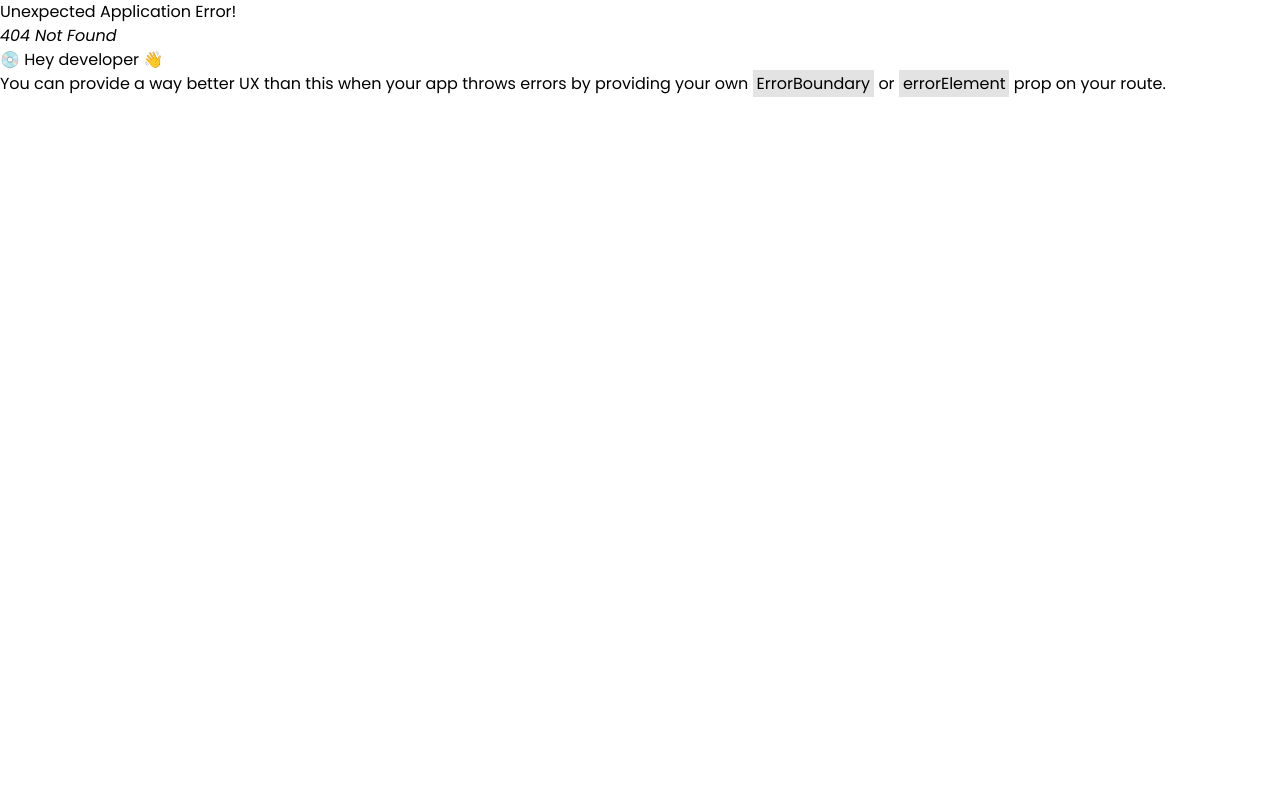
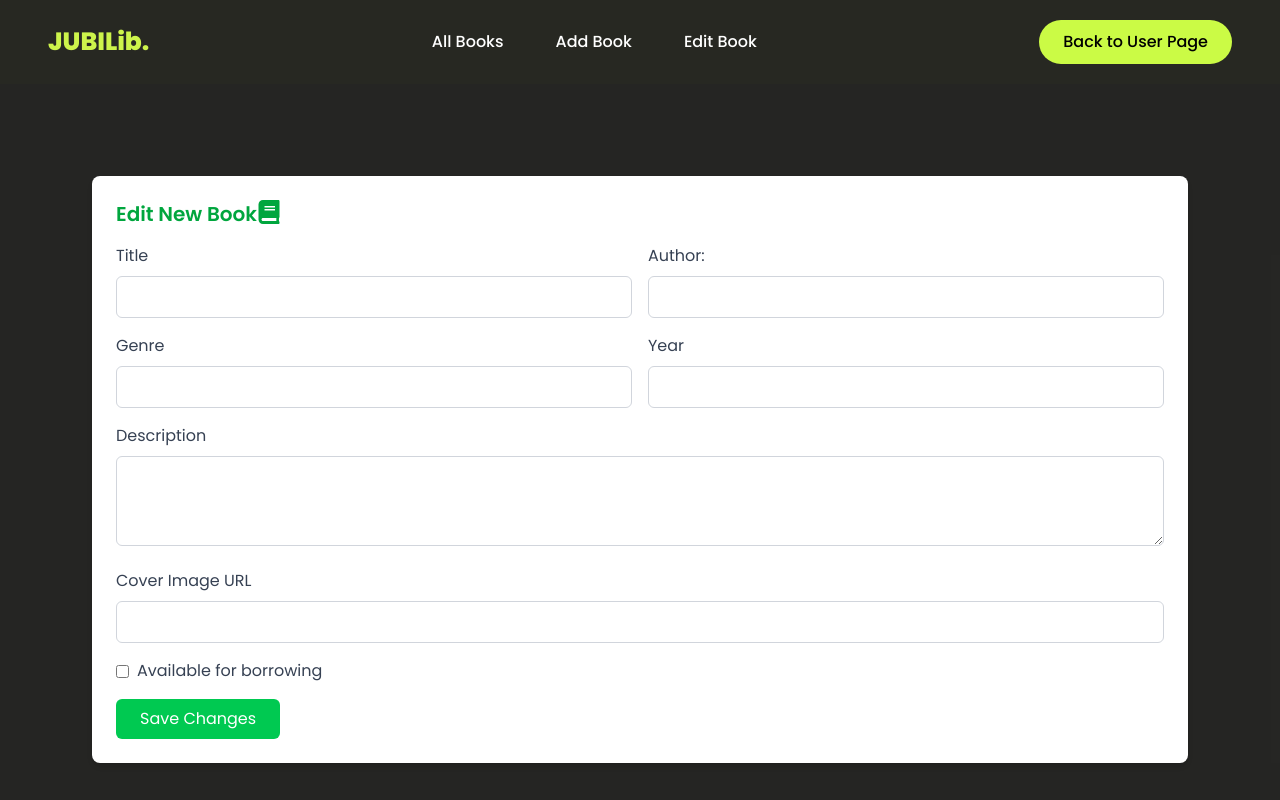
Before and after one commit to JIBU-Library-Project/JUBI-Front-End, a React (Vite) app: page /edit-book/1 in a window 1280 px wide. Before the commit this address had no page. Shown: the top 800 px of the page. Built offline with nearby package versions, Linux system fonts and the light colour scheme; no server answers.

Commit message:
changes made

```diff
--- a/src/App.jsx
+++ b/src/App.jsx
@@ -34,7 +34,7 @@ const App = () => {
       element: <AddBookForm />,
     },
     {
-      path: "/edit-book",
+      path: "/edit-book/:id",
       element: <EditBookForm />,
     },
     {
--- a/src/components/AddBookForm.jsx
+++ b/src/components/AddBookForm.jsx
@@ -1,23 +1,62 @@
 import React from "react";
 import PagesLayoutAdmin from "../layouts/PagesLayoutAdmin";
 import { FaBook } from "react-icons/fa";
+import axios from "axios";
+import { useNavigate } from "react-router";
 
 const AddBookForm = () => {
+
+  const navigate = useNavigate();
+
+  const handleSubmit = async (e) => {
+    //prevent form from refreshing
+    e.preventDefault();
+
+    const formData = e.target;
+
+    console.log(formData);
+
+    const payload = {
+      title: formData.title.value,
+      author: formData.author.value,
+      genre: formData.genre.value,
+      description: formData.description.value,
+      year: formData.year.value,
+      imageUrl: formData.imageUrl.value,
+      isAvailable: formData.isAvailable.value == "on" ? true : false,
+    };
+
+    try {
+      const res = await axios.post(
+        "https://jubi-back-end.onrender.com/books",
+        payload
+      );
+
+      alert("Added successfuly");
+      navigate("/books")
+    } catch (error) {
+      console.log(error);
+    }
+  };
+
   return (
     <PagesLayoutAdmin>
       <div className="bg-[#161614ee] p-3 min-h-screen">
-        <form className="bg-white p-6 rounded-lg shadow-md m-20">
+        <form
+          className="bg-white p-6 rounded-lg shadow-md m-20"
+          onSubmit={handleSubmit}
+        >
           <h3 className="text-xl font-semibold mb-4 text-[#00a63e] flex">
             Add New Book <FaBook className="w-6 h-6" />
           </h3>
 
-          <div className="grid grid-cols-1 md:grid-cols-2 gap-4 mb-4">
+          <div className="grid grid-cols-2 md:grid-cols-2 gap-4 mb-4">
             <div>
               <label className="block text-gray-700 mb-2">Title*</label>
               <input
                 type="text"
                 name="title"
-                value=""
+                // value=""
                 required
                 className="w-full px-3 py-2 border border-gray-300 rounded-md"
               />
@@ -28,7 +67,7 @@ const AddBookForm = () => {
               <input
                 type="text"
                 name="author"
-                value=""
+                // value=""
                 required
                 className="w-full px-3 py-2 border border-gray-300 rounded-md"
               />
@@ -39,7 +78,7 @@ const AddBookForm = () => {
               <input
                 type="text"
                 name="genre"
-                value=""
+                // value=""
                 className="w-full px-3 py-2 border border-gray-300 rounded-md"
               />
             </div>
@@ -49,7 +88,7 @@ const AddBookForm = () => {
               <input
                 type="number"
                 name="year"
-                value=""
+                // value=""
                 className="w-full px-3 py-2 border border-gray-300 rounded-md"
               />
             </div>
@@ -59,7 +98,7 @@ const AddBookForm = () => {
             <label className="block text-gray-700 mb-2">Description</label>
             <textarea
               name="description"
-              value=""
+              // value=""
               className="w-full px-3 py-2 border border-gray-300 rounded-md"
               rows="3"
             ></textarea>
@@ -70,7 +109,7 @@ const AddBookForm = () => {
             <input
               type="url"
               name="imageUrl"
-              value=""
+              // value=""
               className="w-full px-3 py-2 border border-gray-300 rounded-md"
             />
           </div>
--- a/src/components/BookCard.jsx
+++ b/src/components/BookCard.jsx
@@ -1,6 +1,7 @@
 import React from "react";
 import { useNavigate } from "react-router";
 import axios from "axios";
+import { FaEdit } from "react-icons/fa";
 
 const BookCard = ({ book, isAdmin }) => {
   const navigate = useNavigate();
@@ -13,16 +14,17 @@ const BookCard = ({ book, isAdmin }) => {
     }
   };
 
-  const handleDelete = async(id) => {
+  const handleDelete = async (id) => {
     try {
-      const res = await axios.delete(`https://jubi-back-end.onrender.com/books/${id}`);
-      alert(res.data.message)
-      fetch
+      const res = await axios.delete(
+        `https://jubi-back-end.onrender.com/books/${id}`
+      );
+      alert(res.data.message);
+      fetch;
     } catch (error) {
       console.log(error);
-
     }
-  }
+  };
 
   return (
     <div
@@ -42,8 +44,11 @@ const BookCard = ({ book, isAdmin }) => {
           <h2 className="font-semibold text-[#cfc039] mb-1">
             {book.title.replace(/^The\s+/i, "")}
           </h2>
-          <div id="book-child-container" className="flex w-full overflow-hidden ">
-            <div  id="book-childs" className="w-70">
+          <div
+            id="book-child-container"
+            className="flex w-full overflow-hidden "
+          >
+            <div id="book-childs" className="w-70">
               <p> {book.author}</p>
               <p>Genre: {book.genre}</p>
               <p>Year: {book.year}</p>
@@ -71,11 +76,17 @@ const BookCard = ({ book, isAdmin }) => {
 
           {isAdmin && (
             <>
-              <button className="text-yellow-600 hover:text-yellow-800 flex items-center gap-1">
+              <button
+                className="text-yellow-600 hover:text-yellow-800 flex items-center gap-1"
+                onClick={() => navigate(`/edit-book/${book.id}`)}
+              >
                 {/* <Edit size={18} /> */}
-                <span className="edit">Edit</span>
+                <span className="FaEdit">Edit</span>
               </button>
-              <button className="text-red-600 hover:text-red-800 flex items-center gap-1" onClick={() => handleDelete(book.id)}>
+              <button
+                className="text-red-600 hover:text-red-800 flex items-center gap-1"
+                onClick={() => handleDelete(book.id)}
+              >
                 {/* <Trash2 size={18} /> */}
                 <span className="delete">Delete</span>
               </button>
--- a/src/components/BookList.jsx
+++ b/src/components/BookList.jsx
@@ -2,7 +2,6 @@ import React, { useEffect, useState } from "react";
 import BookCard from "../components/BookCard";
 import axios from "axios";
 import SearchBar from "./SearchBar";
-
 
 const BookList = ({ isAdmin = false }) => {
   const [books, setBooks] = useState([]);
@@ -16,7 +15,7 @@ const BookList = ({ isAdmin = false }) => {
 
     try {
       const res = await axios.get("https://jubi-back-end.onrender.com/books");
-      const data = res.data;
+      const data = res.data.books;
       setBooks(data);
       console.log(data);
 
@@ -42,7 +41,9 @@ const BookList = ({ isAdmin = false }) => {
     setSearchTerm(term.toLowerCase());
   };
 
-const filteredBooks = books.filter(
+  const filteredBooks =
+    books?.length > 0 &&
+    books.filter(
       (book) =>
         book.title?.toLowerCase().includes(searchTerm) ||
         book.author?.toLowerCase().includes(searchTerm)
@@ -52,17 +53,14 @@ const filteredBooks = books.filter(
   if (!books || books.length === 0)
     return <p className="text-red">No Books Found</p>;
 
-
   return (
     <div>
-
       <div className="p-4">
-
-      <SearchBar onSearch={handleSearch}  />
+        <SearchBar onSearch={handleSearch} />
 
         <div className="grid grid-cols-1 sm:grid-cols-1 lg:grid-cols-5 gap-6 pt-4 p-5 overflow-hidden">
-        {filteredBooks.length > 0 ? (
-          filteredBooks.map((book) => (
+          {books.length > 0 ? (
+            books.map((book) => (
               <BookCard key={book.id} book={book} isAdmin={isAdmin} />
             ))
           ) : (
@@ -72,8 +70,6 @@ const filteredBooks = books.filter(
           )}
         </div>
       </div>
-
-
     </div>
   );
 };
--- a/src/components/EditBookForm.jsx
+++ b/src/components/EditBookForm.jsx
@@ -1,11 +1,74 @@
+import { useNavigate, useParams } from "react-router";
 import PagesLayoutAdmin from "../layouts/PagesLayoutAdmin";
 import { FaBook } from "react-icons/fa";
+import React, { useState, useEffect } from "react";
+import axios from "axios";
 
 const EditBookForm = () => {
+  const navigate = useNavigate();
+  const params = useParams();
+  const [book, setBook] = useState({});
+  const [formData, setFormData] = useState({});
+  const [loading, setLoading] = useState(true);
+
+  const fetchSingleBook = async () => {
+    setLoading(true);
+
+    try {
+      const res = await axios.get(
+        `https://jubi-back-end.onrender.com/books/${params.id}`
+      );
+
+      setBook(res.data.matchBook);
+
+      setLoading(false);
+    } catch (error) {
+      console.log(error);
+    } finally {
+      setLoading(false);
+    }
+  };
+
+  const handleSubmit = async (e) => {
+    // prevent form refreshing
+    e.preventDefault();
+
+    console.log(formData);
+
+    const payload = {
+      title: formData.title ?? book?.title,
+      author: formData.author ?? book?.author,
+      genre: formData.genre ?? book?.genre,
+      description: formData.description ?? book?.description,
+      year: formData.year ?? book?.year,
+      imageUrl: formData.imageUrl ?? book?.imageUrl,
+      isAvailable: book.isAvailable,
+    };
+
+    try {
+      const res = await axios.put(
+        `https://jubi-back-end.onrender.com/books/${params.id}`,
+        payload
+      );
+
+      alert("Added successfuly");
+      navigate("/books");
+    } catch (error) {
+      console.log(error);
+    }
+  };
+
+  useEffect(() => {
+    fetchSingleBook();
+  }, []);
+
   return (
     <PagesLayoutAdmin>
       <div className="bg-[#161614ee] p-3 min-h-screen">
-        <form className="bg-white p-6 rounded-lg shadow-md m-20">
+        <form
+          className="bg-white p-6 rounded-lg shadow-md m-20"
+          onSubmit={handleSubmit}
+        >
           <h3 className="text-xl font-semibold mb-4 text-[#00a63e] flex">
             Edit New Book <FaBook className="w-6 h-6" />
           </h3>
@@ -16,7 +79,12 @@ const EditBookForm = () => {
               <input
                 type="text"
                 name="title"
-                value=""
+                value={formData?.title ?? book?.title}
+                onChange={(e) =>
+                  setFormData((prev) => {
+                    return { ...prev, tittle: e.target.value };
+                  })
+                }
                 required
                 className="w-full px-3 py-2 border border-gray-300 rounded-md"
               />
@@ -27,7 +95,12 @@ const EditBookForm = () => {
               <input
                 type="text"
                 name="author"
-                value=""
+                value={formData?.author ?? book?.author}
+                onChange={(e) =>
+                  setFormData((prev) => {
+                    return { ...prev, author: e.target.value };
+                  })
+                }
                 required
                 className="w-full px-3 py-2 border border-gray-300 rounded-md"
               />
@@ -38,7 +111,12 @@ const EditBookForm = () => {
               <input
                 type="text"
                 name="genre"
-                value=""
+                value={formData?.genre ?? book?.genre}
+                onChange={(e) =>
+                  setFormData((prev) => {
+                    return { ...prev, genre: e.target.value };
+                  })
+                }
                 className="w-full px-3 py-2 border border-gray-300 rounded-md"
               />
             </div>
@@ -48,7 +126,12 @@ const EditBookForm = () => {
               <input
                 type="number"
                 name="year"
-                value=""
+                value={formData?.year ?? book?.year}
+                onChange={(e) =>
+                  setFormData((prev) => {
+                    return { ...prev, year: e.target.value };
+                  })
+                }
                 className="w-full px-3 py-2 border border-gray-300 rounded-md"
               />
             </div>
@@ -58,7 +141,12 @@ const EditBookForm = () => {
             <label className="block text-gray-700 mb-2">Description</label>
             <textarea
               name="description"
-              value=""
+              value={formData?.description ?? book?.description}
+              onChange={(e) =>
+                setFormData((prev) => {
+                  return { ...prev, description: e.target.value };
+                })
+              }
               className="w-full px-3 py-2 border border-gray-300 rounded-md"
               rows="3"
             ></textarea>
@@ -69,13 +157,23 @@ const EditBookForm = () => {
             <input
               type="url"
               name="imageUrl"
-              value=""
+              value={formData?.imageUrl ?? book?.imageUrl}
+              onChange={(e) =>
+                setFormData((prev) => {
+                  return { ...prev, imageUrl: e.target.value };
+                })
+              }
               className="w-full px-3 py-2 border border-gray-300 rounded-md"
             />
           </div>
 
           <div className="flex items-center mb-4">
-            <input type="checkbox" name="isAvailable" className="mr-2" />
+            <input
+              type="checkbox"
+              name="isAvailable"
+              className="mr-2"
+              value={book.isAvailable ? "on" : "off"}
+            />
             <label className="text-gray-700">Available for borrowing</label>
           </div>
 
```
Lines whose indentation alone changed are shown as unchanged.
